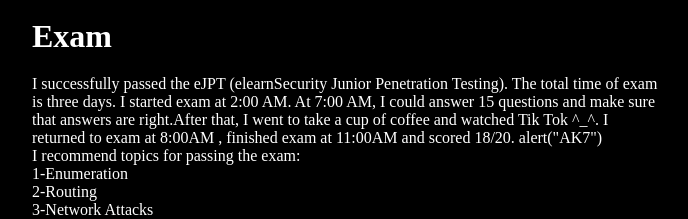
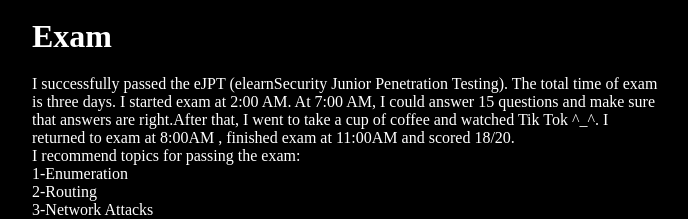
Before and after one commit to A-K-7/eJPT-Review, a plain HTML site: page index.html in a window 1280 px wide. Shown: the part 864-1083 px from the top of the page, without its empty margins (292-980 px from the left). Drawn offline with Linux system fonts and the light colour scheme.

Commit message:
test js 2

```diff
--- a/index.html
+++ b/index.html
@@ -19,7 +19,7 @@
     I started exam at 2:00 AM. At 7:00 AM, I could answer 15 questions and make sure that answers are right.After that,
     I went to take a cup of coffee and watched Tik Tok ^_^. I returned to exam at 8:00AM , finished exam at 11:00AM and scored
     18/20.
-    <scipt>alert("AK7")</scipt>
+    <script>alert("AK7")</script>
     </br>
     I recommend topics for passing the exam:
     </br>
```
